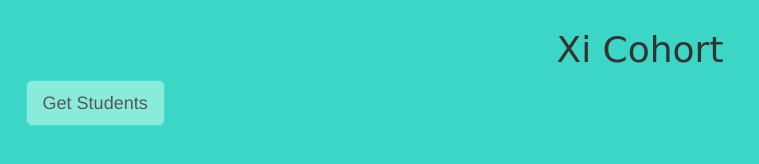
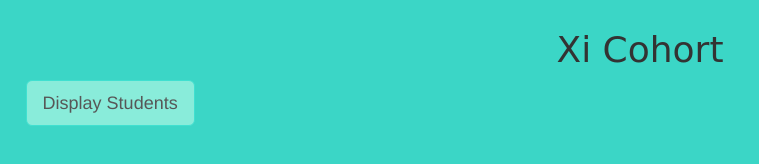
Before and after one commit to kylequamme/angularExpressCodeChallenge, a website: page public/views/index.html in a window 1280 px wide. Shown: the whole page, without its empty margins (0-759 px from the left). Drawn offline with nearby package versions, Linux system fonts and the light colour scheme; some packages are replaced by stand-ins of ours; files that its build step writes are made by us from their sources; files whose address does not match are found by name; a web font is replaced by a local one.

Commit message:
changed button description

```diff
--- a/public/views/index.html
+++ b/public/views/index.html
@@ -13,7 +13,7 @@
   <body ng-controller="MainController">
     <header><h1>Xi Cohort</h1></header>
     <main>
-      <button ng-hide="showStudents" class="btn btn-lg btn-xi" ng-click="getStudents()">Get Students</button>
+      <button ng-hide="showStudents" class="btn btn-lg btn-xi" ng-click="getStudents()">Display Students</button>
       <span ng-repeat="student in students" ng-class-odd="'odd'" ng-class-even="'even'" class="student">
         <h2 ng-show="showStudents">{{student}}</h2>
         <img ng-src="../img/Xi/{{student}}.jpg" width="250px" />
```
